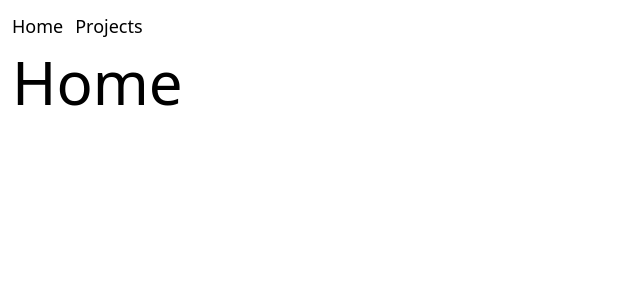
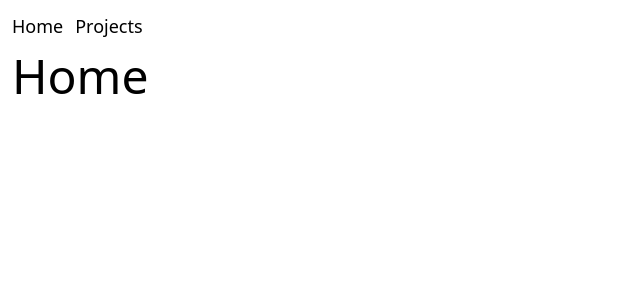
Before and after one commit to MaxwellJChen/MaxwellJChen.github.io, a React (Create React App) app: page / in a window 1280 px wide. Shown: the top 300 px of the page, without its empty margins (0-640 px from the left). Built offline with nearby package versions, Linux system fonts and the light colour scheme.

Commit message:
Changed header font size and deploying React in GitHub pages.

```diff
--- a/package.json
+++ b/package.json
@@ -1,4 +1,5 @@
 {
+  "hompage" : "https://maxwelljchen.github.io/",
   "name": "personal-website",
   "version": "0.1.0",
   "private": true,
@@ -15,7 +16,9 @@
     "start": "react-scripts start",
     "build": "react-scripts build",
     "test": "react-scripts test",
-    "eject": "react-scripts eject"
+    "eject": "react-scripts eject",
+    "predeploy": "npm run build",
+    "deploy": "gh-pages -d build"
   },
   "eslintConfig": {
     "extends": [
@@ -37,6 +40,7 @@
   },
   "devDependencies": {
     "autoprefixer": "^10.4.18",
+    "gh-pages": "^6.1.1",
     "postcss": "^8.4.35",
     "react-router-dom": "^6.22.3",
     "tailwindcss": "^3.4.1"
--- a/src/components/header.jsx
+++ b/src/components/header.jsx
@@ -1,6 +1,6 @@
 const Header = ( { children } ) => {
     return (
-        <header className='px-3 text-6xl font-light'>
+        <header className='px-3 text-5xl font-light'>
             {children}
         </header>
     )
```
Also changed, not shown: 1 other file (tests, documents, lock files or other folders).
